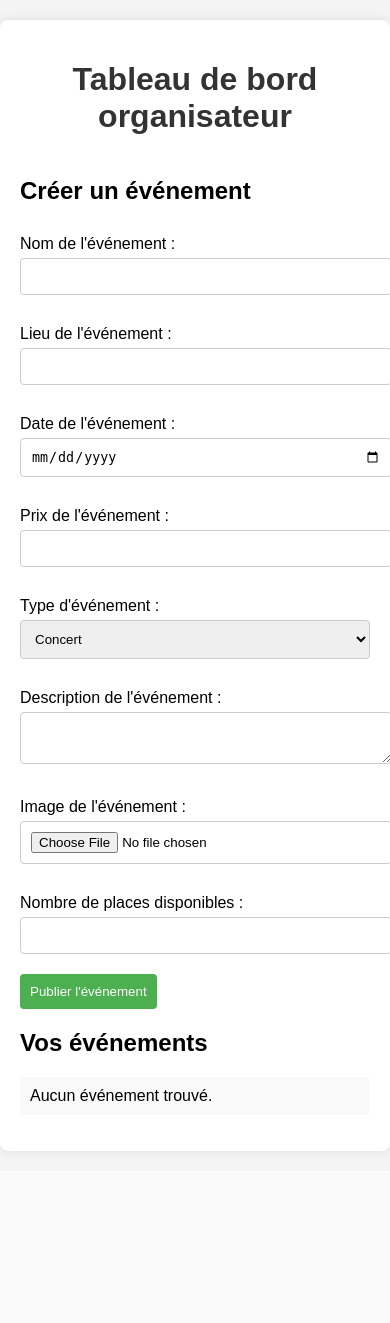
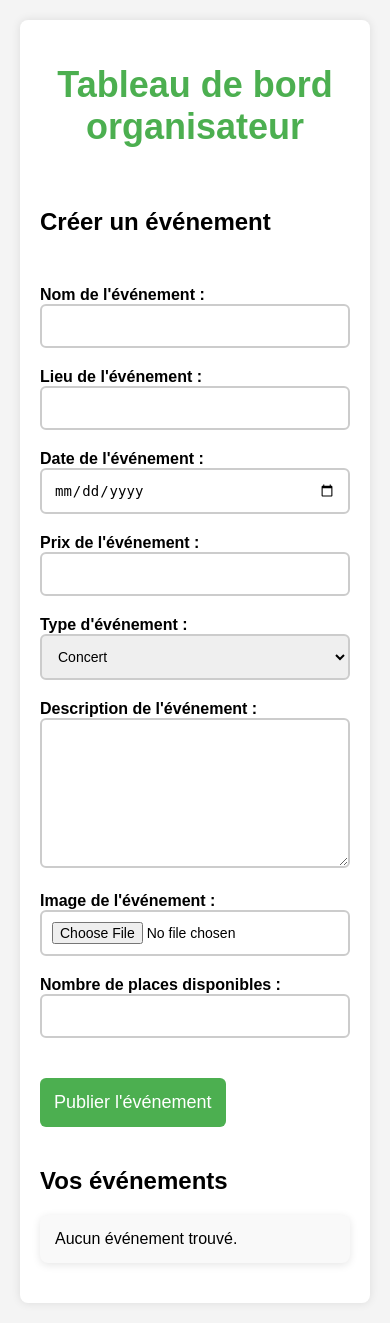
Before and after one commit to kuaix2/partyNextDoor, a PHP site: page /dashboard.php in a window 390 px wide. Before the commit the page ends 1154 px from the top, so only its background shows below. Run offline with PHP 8.4, Linux system fonts and the light colour scheme; data that the repository does not hold is empty.

Commit message:
css du dashboard

```diff
--- a/partyNextDoor/php/dashboard.php
+++ b/partyNextDoor/php/dashboard.php
@@ -91,8 +91,8 @@ $conn->close();
 
     .dashboard-container {
       max-width: 800px;
-      margin: 20px auto;
-      padding: 20px;
+      margin: 30px auto;
+      padding: 40px;
       background-color: white;
       border-radius: 8px;
       box-shadow: 0 0 10px rgba(0, 0, 0, 0.1);
@@ -100,54 +100,183 @@ $conn->close();
 
     h1 {
       text-align: center;
-      color: #333;
+      color: #4CAF50;
+      font-size: 36px;
+      margin-bottom: 40px; /* Espacement plus grand entre le titre et le formulaire */
     }
 
     .event-form {
       display: flex;
       flex-direction: column;
+      gap: 30px; /* Augmentation de l'espace entre les champs */
     }
 
     .event-form label {
-      margin: 10px 0 5px;
-      display: block;
+      font-weight: bold;
+      margin-bottom: 5px;
     }
 
     .event-form input, .event-form textarea, .event-form select {
+      padding: 12px;
+      border: 2px solid #ccc;
+      border-radius: 6px;
+      font-size: 16px;
+      width: 100%;
+      box-sizing: border-box;
+    }
+
+    .event-form input[type="file"] {
       padding: 10px;
-      margin-bottom: 20px;
-      border-radius: 4px;
-      border: 1px solid #ccc;
-      width: 100%;
     }
 
     .event-form button {
-      padding: 10px;
       background-color: #4CAF50;
       color: white;
+      padding: 14px;
       border: none;
-      border-radius: 4px;
+      border-radius: 6px;
       cursor: pointer;
+      font-size: 18px;
+      transition: background-color 0.3s ease;
+      margin-top: 20px; /* Ajouter de l'espace au-dessus du bouton */
     }
 
     .event-form button:hover {
       background-color: #45a049;
     }
 
+    /* Ajuster les espacements dans la liste des événements */
     .your-events ul {
       list-style-type: none;
       padding: 0;
     }
 
     .your-events li {
-      padding: 10px;
+      display: flex;
+      justify-content: space-between;
+      align-items: center;
+      padding: 15px;
       background-color: #f9f9f9;
-      border-radius: 4px;
-      margin-bottom: 10px;
+      border-radius: 8px;
+      margin-bottom: 20px; /* Espacement entre les événements */
+      box-shadow: 0 2px 8px rgba(0, 0, 0, 0.1);
+      transition: transform 0.3s ease, box-shadow 0.3s ease;
     }
 
-    .your-events h2 {
-      margin-bottom: 20px;
+    .your-events li:hover {
+      transform: scale(1.02);
+      box-shadow: 0 4px 12px rgba(0, 0, 0, 0.2);
+    }
+
+    .event-card {
+      display: flex;
+      text-decoration: none;
+      color: inherit;
+      width: 100%;
+    }
+
+    .event-image {
+      width: 120px;
+      height: 120px;
+      object-fit: cover;
+      border-radius: 6px;
+      margin-right: 20px;
+    }
+
+    .event-content {
+      flex-grow: 1;
+    }
+
+    .event-title {
+      font-size: 20px;
+      font-weight: bold;
+      color: #333;
+      margin: 0;
+      padding-bottom: 5px;
+    }
+
+    .event-venue {
+      font-size: 16px;
+      color: #777;
+      margin: 5px 0;
+    }
+
+    .event-details {
+      display: flex;
+      justify-content: space-between;
+      font-size: 14px;
+      color: #555;
+      margin-top: 10px;
+    }
+
+    .event-details span {
+      margin-right: 15px;
+    }
+
+    .event-tags {
+      margin-top: 10px;
+    }
+
+    .tag {
+      display: inline-block;
+      background-color: #4CAF50;
+      color: white;
+      padding: 5px 15px;
+      border-radius: 20px;
+      font-size: 14px;
+    }
+
+    .event-form textarea {
+      height: 150px;
+      resize: vertical;
+    }
+
+    .message {
+      text-align: center;
+      margin-top: 20px;
+      font-size: 18px;
+      color: #4CAF50;
+    }
+
+    /* Ajuster les espacements dans le formulaire */
+    .event-form input,
+    .event-form select,
+    .event-form textarea,
+    .event-form button {
+      margin-bottom: 20px; /* Ajout d'un espacement en bas de chaque élément */
+    }
+
+    @media (max-width: 768px) {
+      .dashboard-container {
+        padding: 20px;
+        margin: 20px;
+      }
+
+      .event-form input,
+      .event-form select,
+      .event-form textarea {
+        font-size: 14px;
+      }
+
+      .your-events li {
+        flex-direction: column;
+        align-items: flex-start;
+      }
+
+      .event-image {
+        margin-bottom: 10px;
+        width: 100%;
+        height: auto;
+      }
+
+      .event-details {
+        flex-direction: column;
+        align-items: flex-start;
+      }
+
+      .event-details span {
+        margin-bottom: 8px;
+      }
     }
   </style>
 </head>
```
Also changed, not shown: partyNextDoor/php/uploads/67603143cfe4e.jpg (added), partyNextDoor/php/uploads/67629b7b1191a.jpg (added), partyNextDoor/php/uploads/67629c4bb3bd6.jpg (added), partyNextDoor/php/uploads/67629c9a46a64.jpg (added), partyNextDoor/php/uploads/67629c9c8efc9.jpg (added), partyNextDoor/php/uploads/67629ea657240.webp (added).
